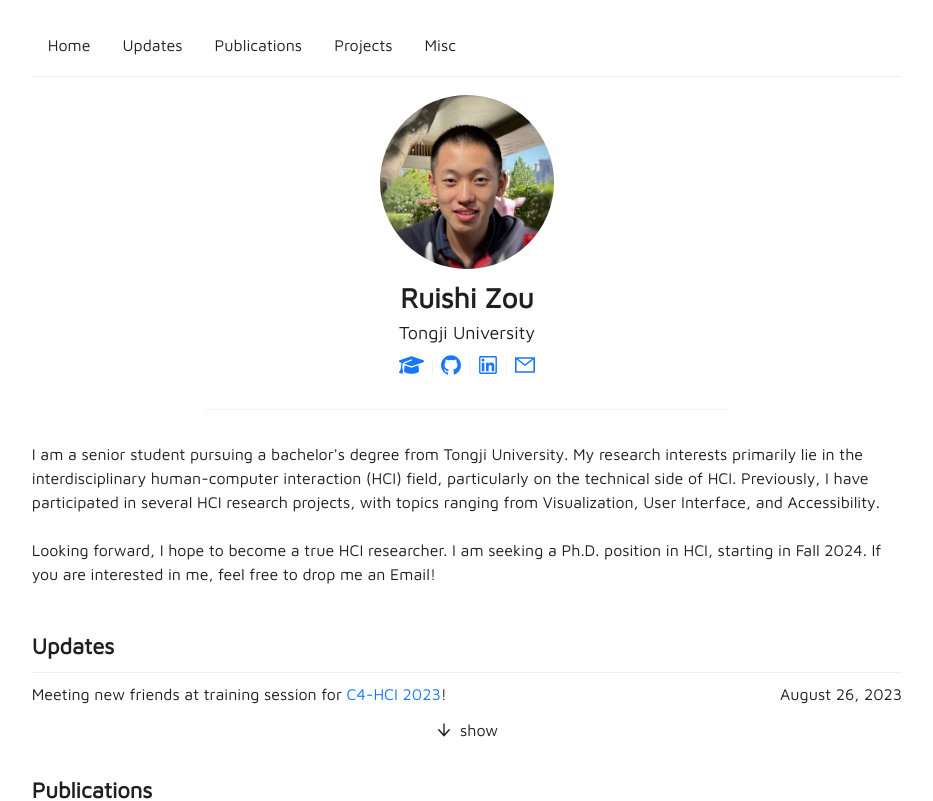
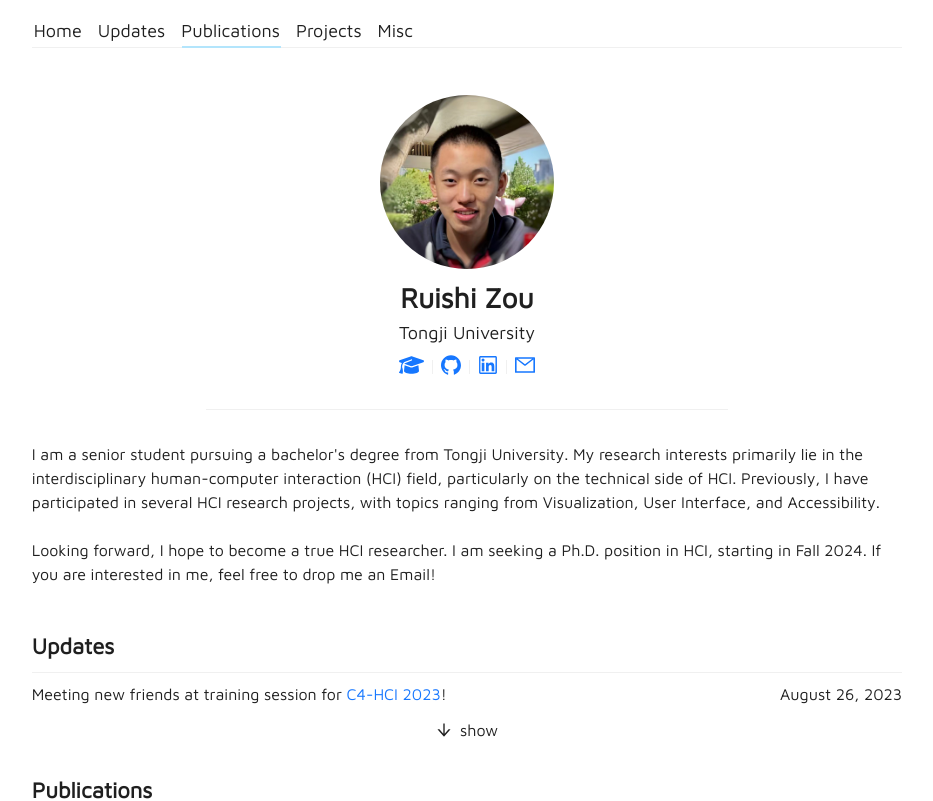
Before and after one commit to Motion115/academic-homepage-react, a React (Create React App) app: page / in a window 1280 px wide. Shown: the top 801 px of the page, without its empty margins (173-1106 px from the left). Built offline with nearby package versions, Linux system fonts and the light colour scheme.

Commit message:
Fix: replace Menu with Anchor for better interaction

```diff
--- a/package.json
+++ b/package.json
@@ -1,6 +1,7 @@
 {
-  "name": "homepage-react",
+  "name": "academic-homepage-react",
   "version": "0.1.0",
+  "homepage": "https://motion115.github.io/academic-homepage-react",
   "private": true,
   "dependencies": {
     "@fortawesome/fontawesome-svg-core": "^6.4.2",
@@ -14,6 +15,7 @@
     "@types/react": "^18.0.0",
     "@types/react-dom": "^18.0.0",
     "antd": "^5.9.1",
+    "gh-pages": "^6.0.0",
     "react": "^18.2.0",
     "react-dom": "^18.2.0",
     "react-scripts": "5.0.1",
@@ -23,6 +25,8 @@
   "scripts": {
     "start": "react-scripts start",
     "build": "react-scripts build",
+    "predeploy": "yarn run build",
+    "deploy": "gh-pages -d build",
     "test": "react-scripts test",
     "eject": "react-scripts eject"
   },
--- a/public/static/google4cb05e2a0064f3b9.html
+++ /dev/null
@@ -1 +0,0 @@
-google-site-verification: google4cb05e2a0064f3b9.html
--- a/src/drafts/projects.tsx
+++ b/src/drafts/projects.tsx
@@ -16,6 +16,7 @@ const projList = [
     authors={<>Independent Work</>}
     venueType="Course"
     venueFull="Multimedia Course Project (2023.3 - 2023.6)"
+    paperLink="https://drive.google.com/file/d/1CYStKrj8HM1veDg_hFkM0_1UsXBbYoXS/view?usp=drive_link"
     codeLink="https://github.com/Motion115/UI2Vec"
     affiliation="Tongji University"
   />,
--- a/src/layout.tsx
+++ b/src/layout.tsx
@@ -6,6 +6,7 @@ import ProjectDisplayList from "./drafts/projects";
 import NewsDisplayList from "./drafts/updates";
 import PersonalInfo from "./modules/info";
 import HeaderMenu from "./modules/header";
+import HeaderAnchor from "./modules/anchor";
 const { Paragraph, Text, Title } = Typography;
 const { Content, Header, Footer } = Layout;
 
@@ -13,7 +14,8 @@ const App: React.FC = () => (
   <Space direction="vertical" style={{ width: "100%" }}>
     <Layout style={{ width: "70%", padding: "1%", margin: "0 auto" }}>
       <Header>
-        <HeaderMenu></HeaderMenu>
+        {/* <HeaderMenu></HeaderMenu> */}
+        <HeaderAnchor></HeaderAnchor>
       </Header>
       <Content id="Home">
         <br />
--- /dev/null
+++ b/src/modules/anchor.tsx
@@ -0,0 +1,42 @@
+import { Anchor, Typography } from "antd";
+const { Text, Title } = Typography;
+
+const HeaderAnchor: React.FC = () => (
+  <>
+    <div>
+      <Anchor
+        direction="horizontal"
+        style={{ background: "#ffffff" }}
+        items={[
+          {
+            key: "Home",
+            href: "#Home",
+            title: <div style={{ fontSize: "18px" }}>Home</div>,
+          },
+          {
+            key: "Updates",
+            href: "#Updates",
+            title: <div style={{ fontSize: "18px" }}>Updates</div>,
+          },
+          {
+            key: "Publications",
+            href: "#Publications",
+            title: <div style={{ fontSize: "18px" }}>Publications</div>,
+          },
+          {
+            key: "Projects",
+            href: "#Projects",
+            title: <div style={{ fontSize: "18px" }}>Projects</div>,
+          },
+          {
+            key: "Misc",
+            href: "https://motion115.github.io/static/misc.html",
+            title: <div style={{ fontSize: "18px" }}>Misc</div>,
+          },
+        ]}
+      />
+    </div>
+  </>
+);
+
+export default HeaderAnchor;
```
Also changed, not shown: 2 other files (tests, documents, lock files or other folders).
